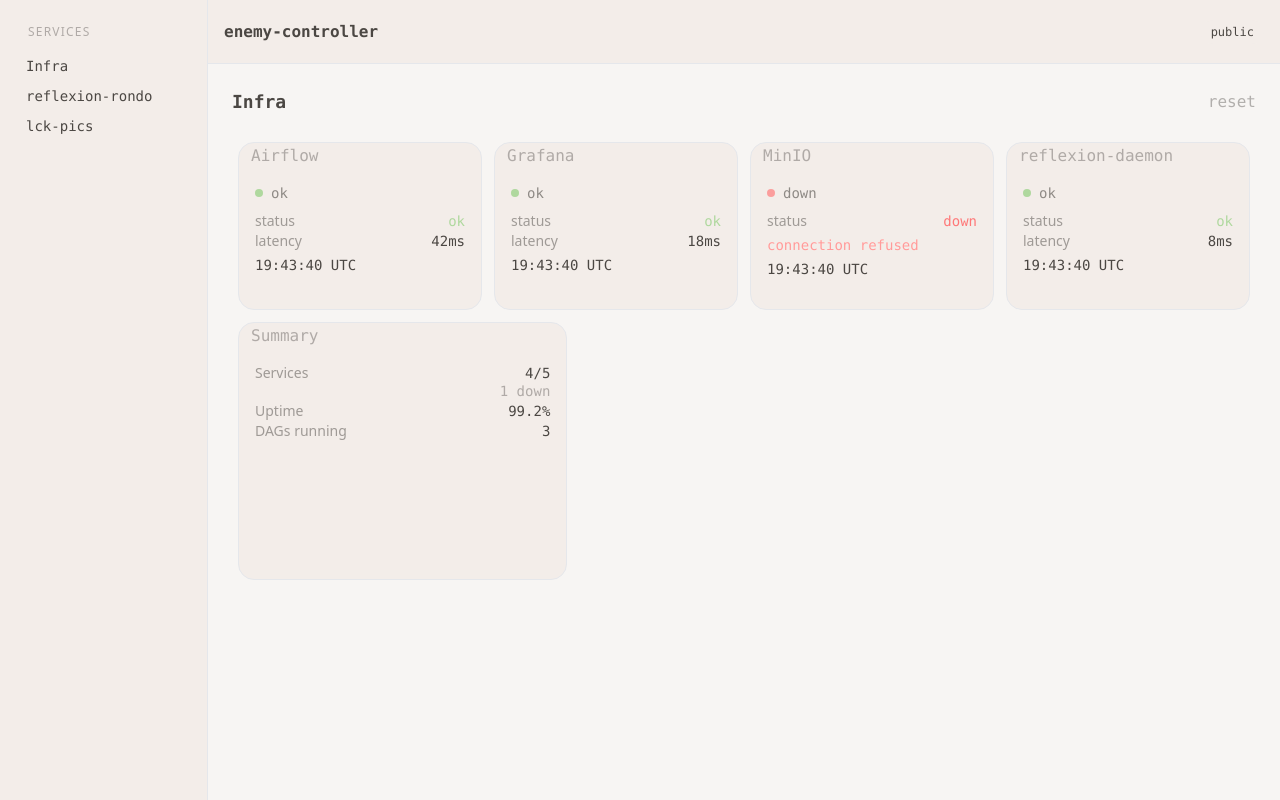
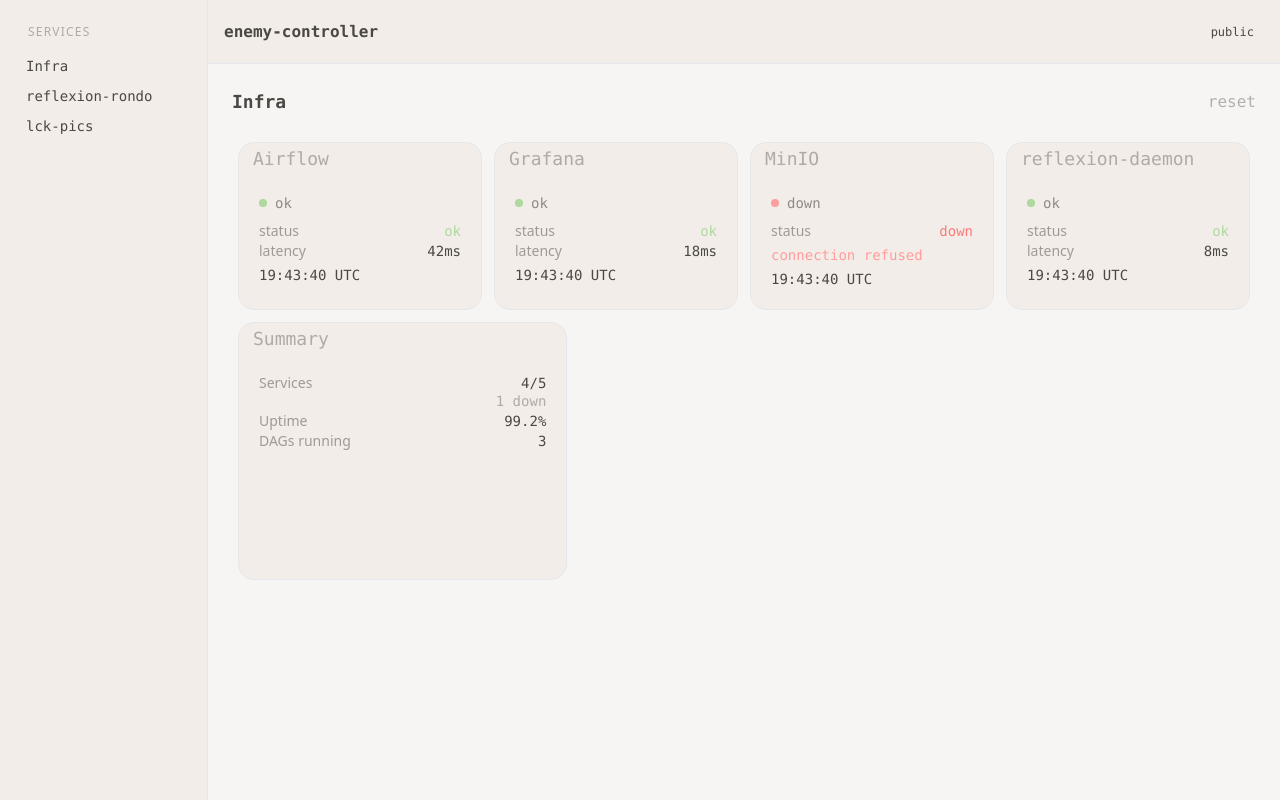
Before and after one commit to ikazen/enemy-controller, a FastAPI app: page / in a window 1280 px wide. Run offline with FastAPI, Linux system fonts and the light colour scheme; some libraries are stand-ins or nearby versions.

Commit message:
fix: 패널 타이틀 18px, 드래그핸들·카드바디 패딩 증가

```diff
--- a/templates/base.html
+++ b/templates/base.html
@@ -63,11 +63,13 @@
 
     /* ── Font scaling ── */
     /* panel title (drag handle) */
-    .gs-drag-handle > span { font-size: 1rem; }
+    .gs-drag-handle { padding: 8px 14px; }
+    .gs-drag-handle > span { font-size: 1.125rem; }
 
     /* panel content */
-    .card-scroll .text-xs  { font-size: 0.875rem; }
-    .card-scroll .text-sm  { font-size: 1rem; }
+    .card-scroll .card-body { padding: 1.25rem; }
+    .card-scroll .text-xs   { font-size: 0.875rem; }
+    .card-scroll .text-sm   { font-size: 1rem; }
 
     /* Panel picker */
     .picker-item {
```
